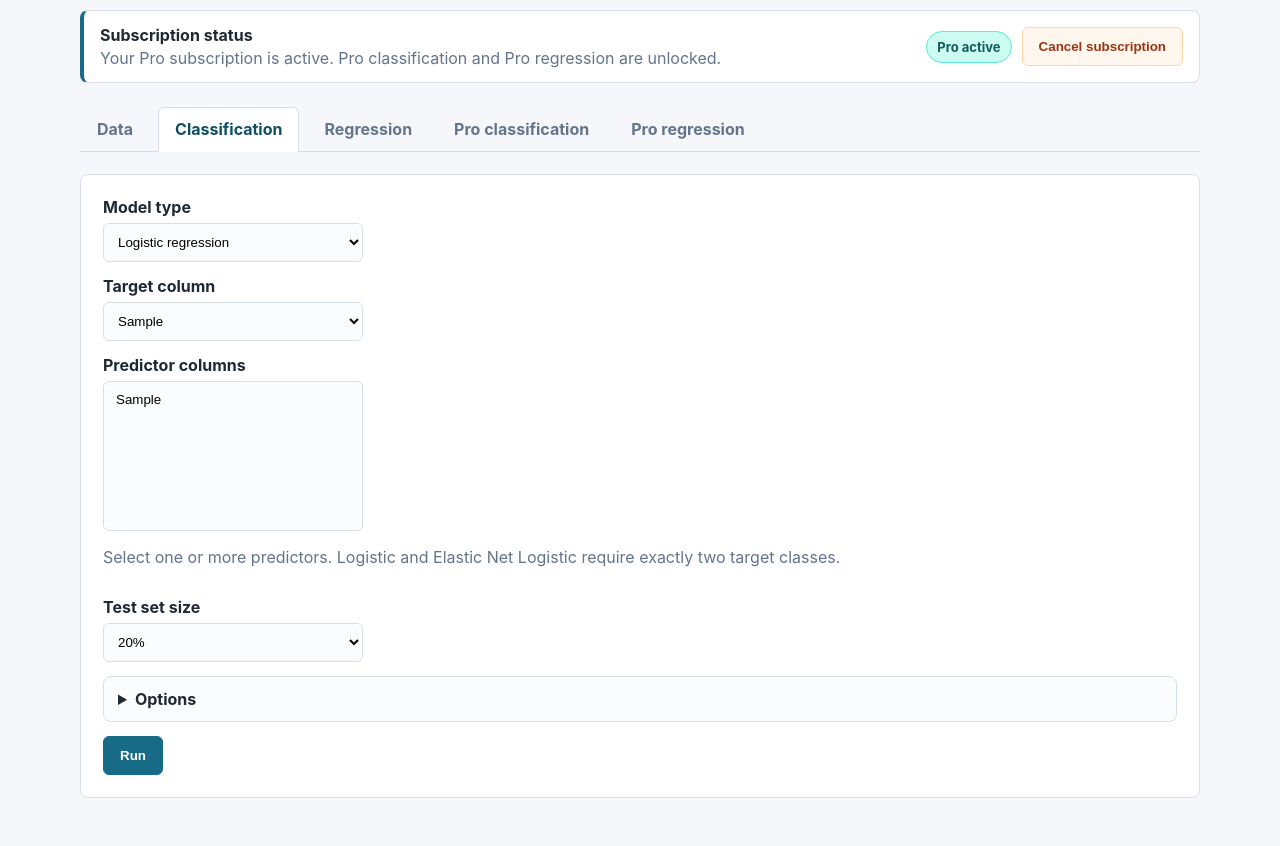
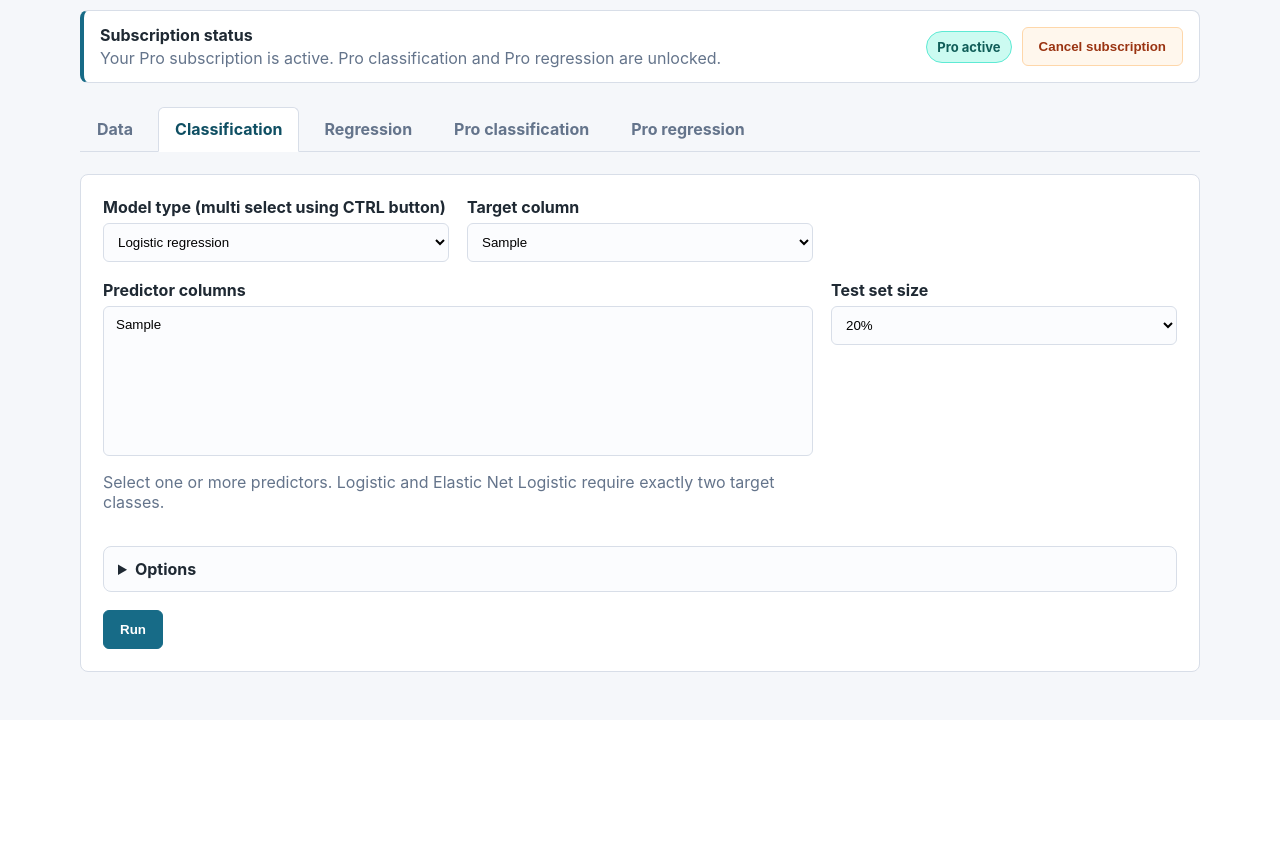
Before and after one commit to danielwillem85/ModelMetrica, a Flask app: page / in a window 1280 px wide, after a click on "Classification". Shown: the part 202-1048 px from the top of the page. After the commit the page ends 874 px from the top, so only its background shows below. Run offline with Flask 3, Linux system fonts and the light colour scheme; the visitor is signed in with stand-in values (Sample User, id 1); tables that the repository leaves empty hold one stand-in row (values such as "Sample post").

Commit message:
Refine model form and results layout

```diff
--- a/static/app.css
+++ b/static/app.css
@@ -154,6 +154,42 @@ form {
   display: grid;
   gap: 14px;
 }
+.model-form {
+  align-items: start;
+  grid-template-columns: repeat(3, minmax(0, 1fr));
+  gap: 18px;
+}
+.model-form .form-field {
+  min-width: 0;
+}
+.model-form select,
+.model-form input[type="number"] {
+  min-width: 0;
+  width: 100%;
+}
+.model-form .model-type-field {
+  grid-column: 1;
+}
+.model-form.has-detail-model .detail-model-field {
+  grid-column: 2;
+}
+.model-form.has-detail-model .target-field {
+  grid-column: 3;
+}
+.model-form.basic-model-form .target-field {
+  grid-column: 2;
+}
+.model-form .predictors-field {
+  grid-column: 1 / span 2;
+}
+.model-form .test-size-field {
+  grid-column: 3;
+}
+.model-form .options-field,
+.model-form .threshold-field,
+.model-form .run-field {
+  grid-column: 1 / -1;
+}
 .data-actions form + form {
   margin-top: 22px;
 }
--- a/templates/index.html
+++ b/templates/index.html
@@ -4,12 +4,12 @@
           {% if not has_data %}
             <p class="error">Upload a dataset on the Data tab before running classification.</p>
           {% else %}
-            <form method="post" data-run-form {% if tab.allow_model_comparison %}data-pro-run-form{% endif %}>
+            <form method="post" class="model-form {{ 'has-detail-model' if tab.allow_model_comparison else 'basic-model-form' }}" data-run-form {% if tab.allow_model_comparison %}data-pro-run-form{% endif %}>
               <input type="hidden" name="form_name" value="{{ tab.form_name }}">
               <input type="hidden" name="active_tab" value="{{ tab.id }}">
-              <div>
-                <label for="{{ tab.model_field }}">Model type</label>
-                <select id="{{ tab.model_field }}" class="model-type-select" name="{{ tab.model_field }}" {% if tab.allow_model_comparison %}multiple size="9"{% endif %} required>
+              <div class="form-field model-type-field">
+                <label for="{{ tab.model_field }}">Model type (multi select using CTRL button)</label>
+                <select id="{{ tab.model_field }}" class="model-type-select" name="{{ tab.model_field }}" {% if tab.allow_model_comparison %}multiple size="10"{% endif %} required>
                   <option value="logistic" {{ 'selected' if 'logistic' in tab.selected_models else '' }}>Logistic regression</option>
                   <option value="tree" {{ 'selected' if 'tree' in tab.selected_models else '' }}>Tree model</option>
                   <option value="random_forest" {{ 'selected' if 'random_forest' in tab.selected_models else '' }}>Random Forest</option>
@@ -27,7 +27,7 @@
                 </select>
               </div>
               {% if tab.allow_model_comparison %}
-              <div>
+              <div class="form-field detail-model-field">
                 <label for="{{ tab.detail_model_field }}">Detail model</label>
                 <select id="{{ tab.detail_model_field }}" name="{{ tab.detail_model_field }}" required>
                   <option value="best" {{ 'selected' if tab.selected_detail_model == 'best' else '' }}>Auto best</option>
@@ -44,7 +44,7 @@
                 </select>
               </div>
               {% endif %}
-              <div>
+              <div class="form-field target-field">
                 <label for="{{ tab.target_field }}">Target column</label>
                 <select id="{{ tab.target_field }}" name="{{ tab.target_field }}" required>
                   {% for column in columns %}
@@ -52,7 +52,7 @@
                   {% endfor %}
                 </select>
               </div>
-              <div>
+              <div class="form-field predictors-field">
                 <label for="{{ tab.predictors_field }}">Predictor columns</label>
                 <select id="{{ tab.predictors_field }}" name="{{ tab.predictors_field }}" multiple required>
                   {% for column in columns %}
@@ -61,7 +61,7 @@
                 </select>
                 <p>Select one or more predictors. Logistic and Elastic Net Logistic require exactly two target classes.</p>
               </div>
-              <div>
+              <div class="form-field test-size-field">
                 <label for="{{ tab.test_size_field }}">Test set size</label>
                 <select id="{{ tab.test_size_field }}" name="{{ tab.test_size_field }}" required>
                   <option value="0.2" {{ 'selected' if tab.selected_test_size == 0.2 else '' }}>20%</option>
@@ -70,7 +70,7 @@
                   <option value="0.4" {{ 'selected' if tab.selected_test_size == 0.4 else '' }}>40%</option>
                 </select>
               </div>
-              <details class="options-panel">
+              <details class="options-panel form-field options-field">
                 <summary>Options</summary>
                 <div class="options-grid">
                   <div>
@@ -145,7 +145,7 @@
               </details>
               {% if tab.allow_model_comparison %}
               {% if tab.threshold_field %}
-              <div>
+              <div class="form-field threshold-field">
                 <label for="{{ tab.threshold_field }}">Decision threshold</label>
                 <div class="threshold-control">
                   <input id="{{ tab.threshold_field }}" name="{{ tab.threshold_field }}" type="range" min="0.05" max="0.95" step="0.001" value="{{ '%.3f'|format(tab.selected_threshold) }}" data-threshold-input>
@@ -154,7 +154,7 @@
               </div>
               {% endif %}
               {% endif %}
-              <div>
+              <div class="form-field run-field">
                 <button type="submit">Run</button>
               </div>
             </form>
@@ -357,12 +365,12 @@
           {% if not has_data %}
             <p class="error">Upload a dataset on the Data tab before running regression.</p>
           {% else %}
-            <form method="post" data-run-form {% if tab.allow_model_comparison %}data-pro-run-form{% endif %}>
+            <form method="post" class="model-form {{ 'has-detail-model' if tab.allow_model_comparison else 'basic-model-form' }}" data-run-form {% if tab.allow_model_comparison %}data-pro-run-form{% endif %}>
               <input type="hidden" name="form_name" value="{{ tab.form_name }}">
               <input type="hidden" name="active_tab" value="{{ tab.id }}">
-              <div>
-                <label for="{{ tab.model_field }}">Model type</label>
-                <select id="{{ tab.model_field }}" class="model-type-select" name="{{ tab.model_field }}" {% if tab.allow_model_comparison %}multiple size="7"{% endif %} required>
+              <div class="form-field model-type-field">
+                <label for="{{ tab.model_field }}">Model type (multi select using CTRL button)</label>
+                <select id="{{ tab.model_field }}" class="model-type-select" name="{{ tab.model_field }}" {% if tab.allow_model_comparison %}multiple size="8"{% endif %} required>
                   <option value="linear" {{ 'selected' if 'linear' in tab.selected_models else '' }}>Linear Regression</option>
                   <option value="ridge" {{ 'selected' if 'ridge' in tab.selected_models else '' }}>Ridge Regression</option>
                   <option value="lasso" {{ 'selected' if 'lasso' in tab.selected_models else '' }}>Lasso Regression</option>
@@ -373,7 +381,7 @@
                 </select>
               </div>
               {% if tab.allow_model_comparison %}
-              <div>
+              <div class="form-field detail-model-field">
                 <label for="{{ tab.detail_model_field }}">Detail model</label>
                 <select id="{{ tab.detail_model_field }}" name="{{ tab.detail_model_field }}" required>
                   <option value="best" {{ 'selected' if tab.selected_detail_model == 'best' else '' }}>Auto best</option>
@@ -387,7 +395,7 @@
                 </select>
               </div>
               {% endif %}
-              <div>
+              <div class="form-field target-field">
                 <label for="{{ tab.target_field }}">Numeric target column</label>
                 <select id="{{ tab.target_field }}" name="{{ tab.target_field }}" required>
                   {% for column in columns %}
@@ -395,7 +403,7 @@
                   {% endfor %}
                 </select>
               </div>
-              <div>
+              <div class="form-field predictors-field">
                 <label for="{{ tab.predictors_field }}">Predictor columns</label>
                 <select id="{{ tab.predictors_field }}" name="{{ tab.predictors_field }}" multiple required>
                   {% for column in columns %}
@@ -404,7 +412,7 @@
                 </select>
                 <p>Select one or more predictors. Categorical predictors are automatically encoded.</p>
               </div>
-              <div>
+              <div class="form-field test-size-field">
                 <label for="{{ tab.test_size_field }}">Test set size</label>
                 <select id="{{ tab.test_size_field }}" name="{{ tab.test_size_field }}" required>
                   <option value="0.2" {{ 'selected' if tab.selected_test_size == 0.2 else '' }}>20%</option>
@@ -413,7 +421,7 @@
                   <option value="0.4" {{ 'selected' if tab.selected_test_size == 0.4 else '' }}>40%</option>
                 </select>
               </div>
-              <details class="options-panel">
+              <details class="options-panel form-field options-field">
                 <summary>Options</summary>
                 <div class="options-grid">
                   <div>
@@ -476,7 +484,7 @@
                   {% endif %}
                 </div>
               </details>
-              <div>
+              <div class="form-field run-field">
                 <button type="submit">Run</button>
               </div>
             </form>
```
Also changed, not shown: other parts of static/app.css (+30 -1 lines), other parts of templates/index.html (+24 -8 lines). Lines whose indentation alone changed are shown as unchanged.
